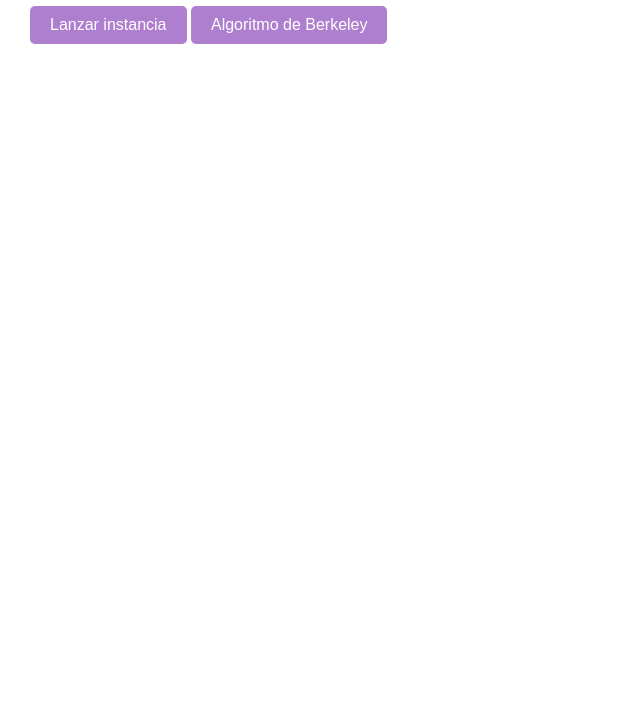
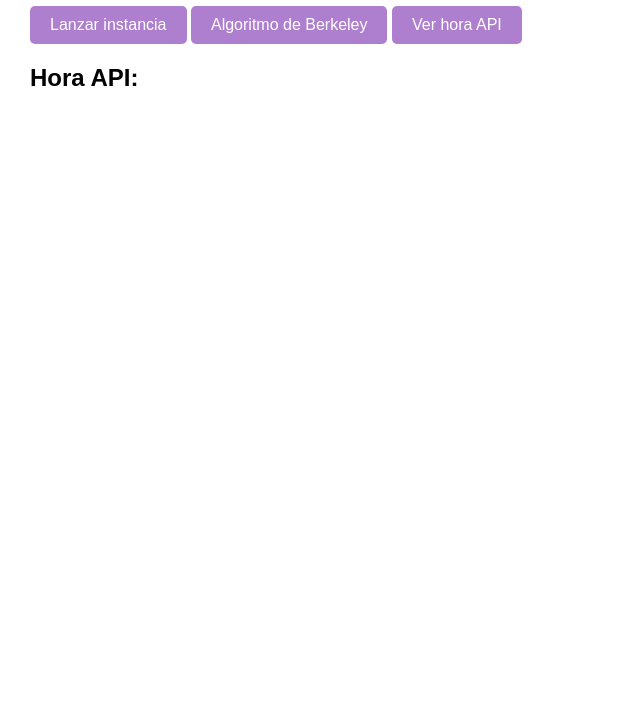
Before and after one commit to SebasGrosso/Lab-3, a plain HTML site: page Coordinator/index.html in a window 1280 px wide. Shown: the part 82-800 px from the top of the page, without its empty margins (0-640 px from the left). Drawn offline with nearby package versions, Linux system fonts and the light colour scheme.

Commit message:
add view API

```diff
--- a/Coordinator/coordinator.js
+++ b/Coordinator/coordinator.js
@@ -1,7 +1,8 @@
 new Vue({
     el: '#app',
     data: {
-        serversLogs: []
+        serversLogs: [],
+        referenceTime:''
     },
     methods: {
         async fetchLogs() {
@@ -18,6 +19,21 @@ new Vue({
             } catch (error) {
                 console.error('Error al obtener los logs:', error);
             }
+        },
+        async fetchTime() {
+            console.log("Obteniendo la hora de referencia...");
+            try {
+                const response = await fetch('https://timeapi.io/api/time/current/zone?timeZone=America%2FBogota');
+                if (response.ok) {
+                    const data = await response.json();
+                    this.referenceTime = data.time;
+                    console.log("Hora de referencia:", this.referenceTime);
+                } else {
+                    console.error('Error en la respuesta de la API de hora:', response.statusText);
+                }
+            } catch (error) {
+                console.error('Error al obtener la hora de referencia:', error);
+            }
         }
     }
 });
--- a/Coordinator/index.html
+++ b/Coordinator/index.html
@@ -20,6 +20,8 @@
                 <pre>{{ serverInfo.logs }}</pre>
             </div>
         </div>
+        <button @click="fetchTime">Ver hora API</button>
+        <h2>Hora API: {{ referenceTime }}</h2>
     </div>
     <script src="coordinator.js"></script>
 </body>
```
